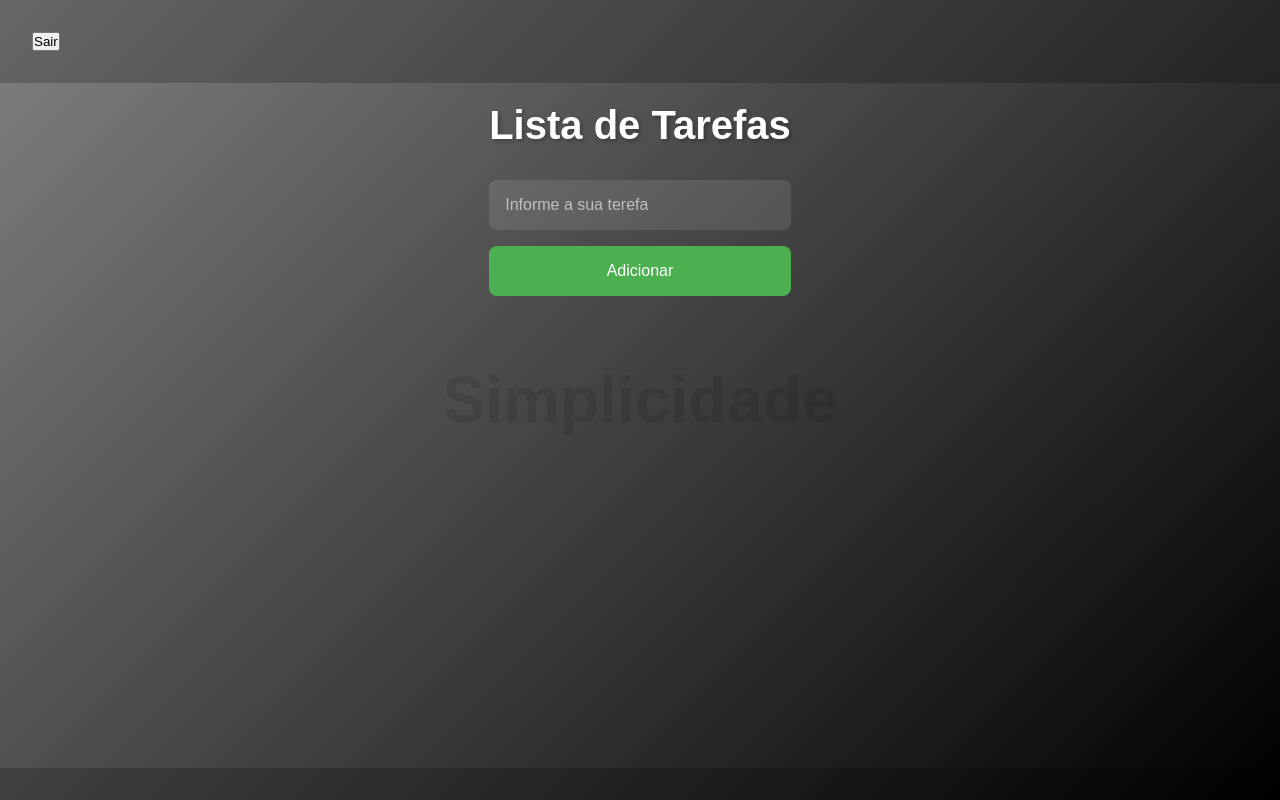
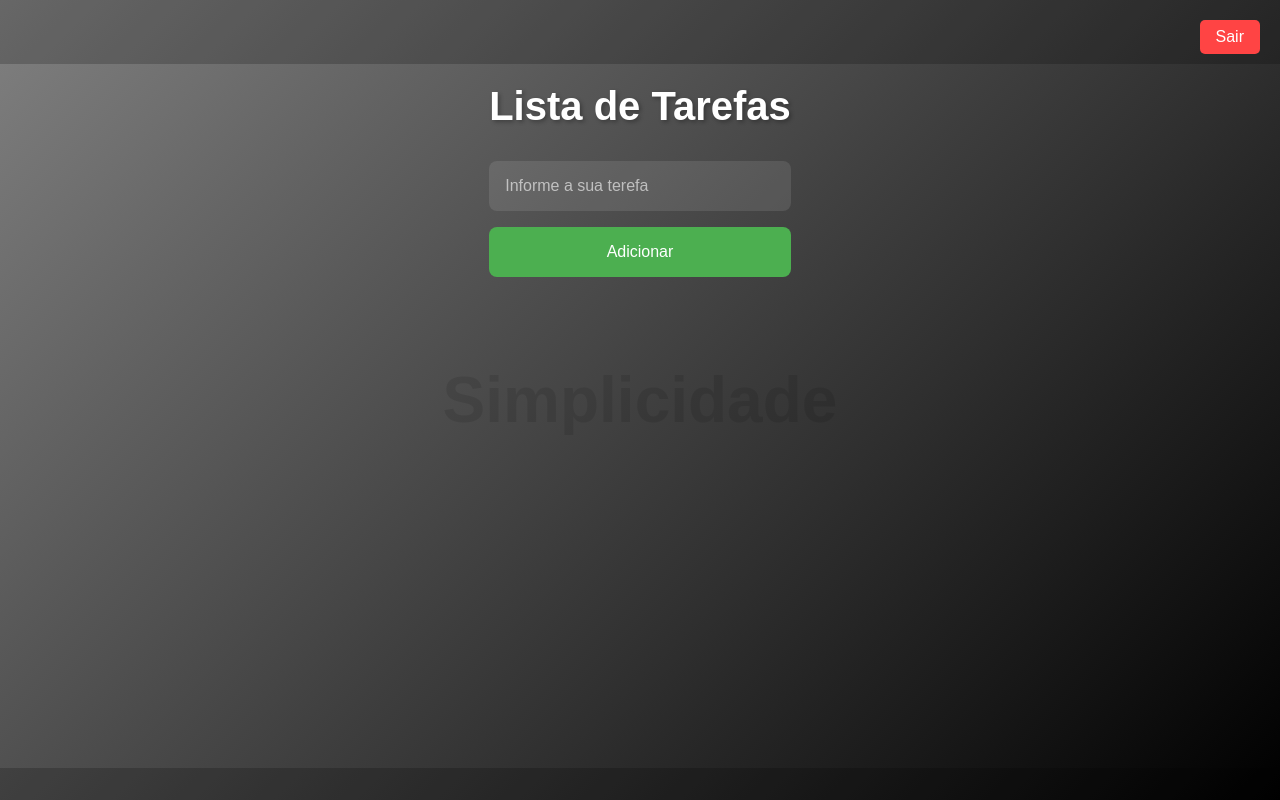
Before and after one commit to Carlosaugusto222/Lista-de-Tarefas, a plain HTML site: page todo.html in a window 1280 px wide. Drawn offline with Linux system fonts and the light colour scheme.

Commit message:
Update styles.css

```diff
--- a/styles.css
+++ b/styles.css
@@ -263,3 +263,21 @@ main {
         padding-top: 20px; /* Adiciona um espaçamento no topo */
     }
 }
+/* Estilos para o botão de Sair */
+#logout-button {
+    position: absolute;
+    top: 20px;
+    right: 20px;
+    padding: 0.5rem 1rem;
+    background-color: #ff4444;
+    color: white;
+    border: none;
+    border-radius: 5px;
+    font-size: 1rem;
+    cursor: pointer;
+    transition: background-color 0.3s ease;
+  }
+
+  #logout-button:hover {
+    background-color: #cc0000;
+  }
```
